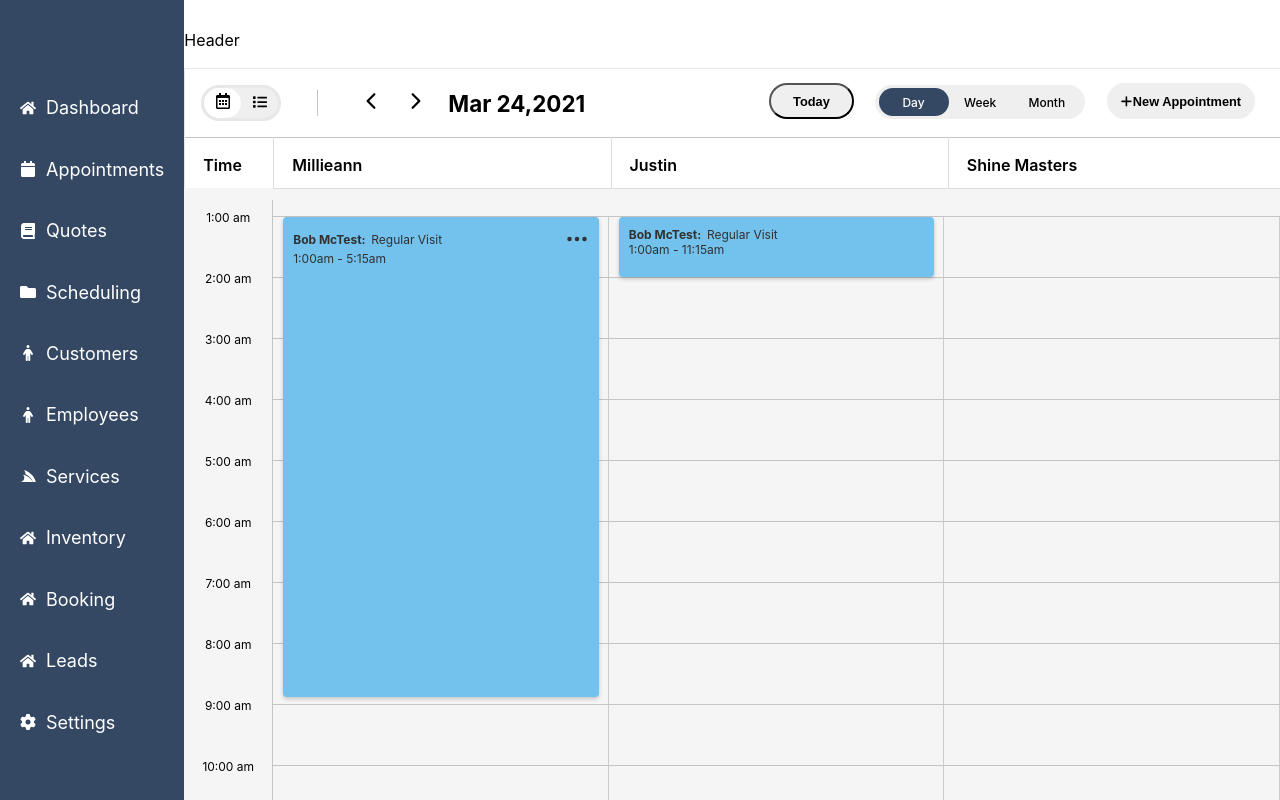
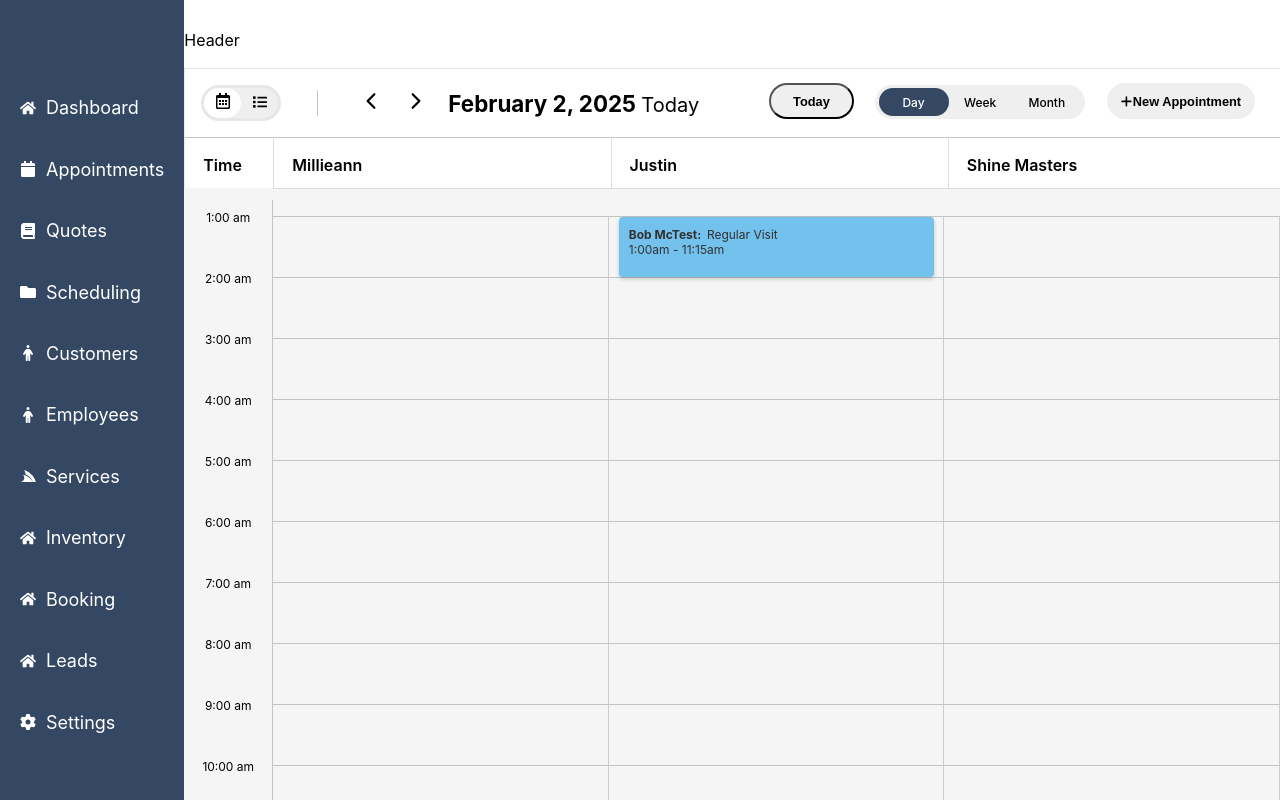
Before and after one commit to Jmiller1294/sm-operations-app, a React (Vite) app: page /appointments in a window 1280 px wide. Built offline with nearby package versions, Linux system fonts and the light colour scheme.

Commit message:
add date selector functionality

```diff
--- a/src/components/Calendar/DayViewCalendar.tsx
+++ b/src/components/Calendar/DayViewCalendar.tsx
@@ -2,7 +2,7 @@ import { useEffect, useState } from "react";
 import styles from "./Calendar.module.css";
 import { BsThreeDots } from "react-icons/bs";
 
-const DayViewCalendar = ({appointments}:any) => {
+const DayViewCalendar = ({appointments, day, month, year}:any) => {
   const [timeSlots, setTimeSlots] = useState<any>([]);
   const numbers = Array.from(Array(24).keys());
 
@@ -67,7 +67,7 @@ const DayViewCalendar = ({appointments}:any) => {
         ))}
       </div>
       <div className={styles.col}>
-        {appointments.filter((app:any) => app.calendarID === 1).map((appointment:any) => (
+        {appointments.filter((app:any) => app.calendarID === 1 && app.date === `${month} ${day}, ${year}`).map((appointment:any) => (
           <div
             key={appointment.id}
             className={styles.appointment}
--- a/src/pages/Appointmentpage/AppointmentPage.module.css
+++ b/src/pages/Appointmentpage/AppointmentPage.module.css
@@ -241,3 +241,8 @@
   border-radius: 50%;
   cursor: pointer;
 }
+
+.todayText{
+  font-size: 20px;
+  font-weight: normal;
+}
--- a/src/pages/Appointmentpage/AppointmentsPage.tsx
+++ b/src/pages/Appointmentpage/AppointmentsPage.tsx
@@ -80,7 +80,7 @@ const appointments = [
     lastName: "McTest",
     phone: "",
     email: "bob.mctest@example.com",
-    date: "July 2, 2013",
+    date: "February 9, 2025",
     startTime: "2:00pm",
     endTime: "5:15pm",
     dateCreated: "June 17, 2013",
@@ -217,15 +217,24 @@ const appointments = [
   },
 ]
 
+const monthNames = ["January", "February", "March", "April", "May", "June",
+  "July", "August", "September", "October", "November", "December"
+];
+
 const AppointmentsPage = () => {
+  const d = new Date();
   const [isOn, setIsOn] = useState(false);
   const [position, setPosition] = useState("left");
   const [calendarType, setCalendarType] = useState('day');
+  const [day, setDay] = useState(d.getDate());
+  const [month, setMonth] = useState(monthNames[d.getMonth()]);
+  const [year, setYear] = useState(d.getFullYear());
+
 
   const renderCalendar = () => {
     switch (calendarType) {
       case 'day':
-        return <DayViewCalendar appointments={appointments} />
+        return <DayViewCalendar appointments={appointments} day={day} month={month} year={year} />
       case 'week':
         return <WeekViewCalendar />
       case 'month':
@@ -233,7 +242,48 @@ const AppointmentsPage = () => {
       default:
         return null;
     }
-};
+  };
+
+  const increaseDate = () => {
+    const days = daysInMonth(year, monthNames.indexOf(month) + 1);
+    if(day === days) {
+      setDay(1);
+      setMonth(monthNames[monthNames.indexOf(month) + 1]);
+      return;
+    }
+    setDay(day + 1);
+  }
+
+  const decreaseDate = () => {
+    const days = daysInMonth(year, monthNames.indexOf(month));
+    if(month === 'January' && day < 2) {
+      setDay(days);
+      setMonth('December');
+      setYear(year - 1);
+      return;
+    }
+    if(day < 2) {
+      setDay(days);
+      setMonth(monthNames[monthNames.indexOf(month) - 1]);
+      return;
+    }
+    setDay(day - 1);
+  }
+
+  const getCurrentDate = () => {
+    setDay(d.getDate());
+    setMonth(monthNames[d.getMonth()]);
+    setYear(d.getFullYear());
+  }
+
+  const isToday = () => {
+    if(day === d.getDate() && month === monthNames[d.getMonth()] && year === d.getFullYear()) {
+      return 'Today'
+    }
+    return null;
+  }
+
+  const daysInMonth = (year:number, month:number) => new Date(year, month, 0).getDate();
 
   return (
     <div className={styles.container}>
@@ -254,12 +304,12 @@ const AppointmentsPage = () => {
           </div>
           <div className={styles.verticalLine}></div>
           <div className={styles.IconContainer}>
-            <span className={styles.calendarArrows}><IoIosArrowBack size={24} /></span>
-            <span className={styles.calendarArrows}><IoIosArrowForward size={24} /></span>
+            <span className={styles.calendarArrows} onClick={() => decreaseDate()}><IoIosArrowBack size={24} /></span>
+            <span className={styles.calendarArrows} onClick={() => increaseDate()}><IoIosArrowForward size={24} /></span>
           </div>
-          <span className={styles.dateText}>Mar 24,2021</span>
+          <span className={styles.dateText}>{month} {day}, {year} <span className={styles.todayText}>{isToday()}</span></span>
           <div className={styles.buttonsContainer}>
-            <button className={styles.todayButton}>Today</button>
+            <button className={styles.todayButton} onClick={() => getCurrentDate()}>Today</button>
             <div className={styles.toggleCon}>
               <input
                 type="radio"
```
